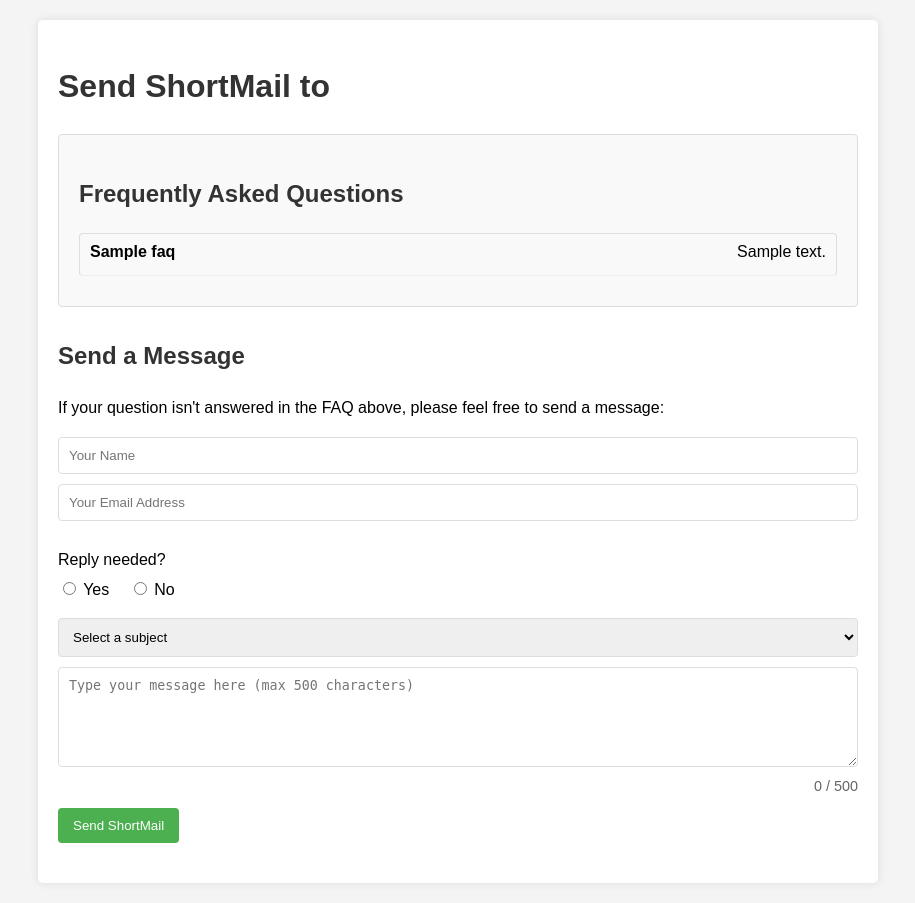
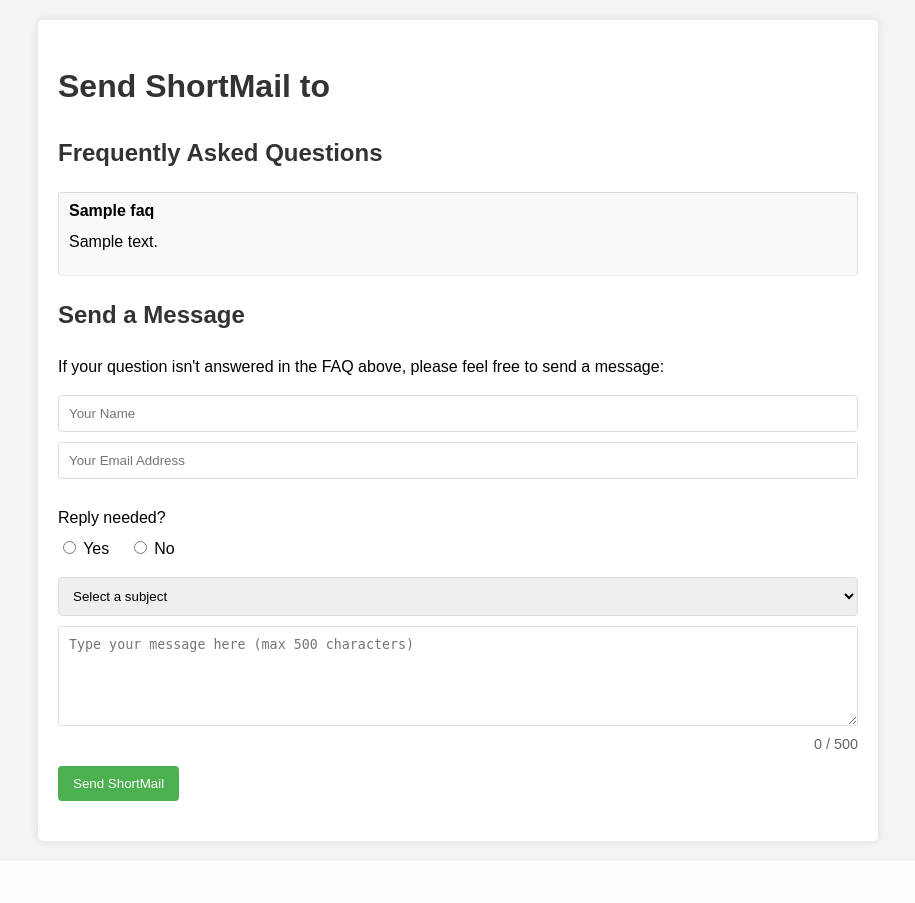
Before and after one commit to nll-ai/shortmail, a FastAPI app: template app/templates/send_shortmail.html in a window 1280 px wide. Shown: the whole page, without its empty margins (182-1097 px from the left). After the commit the page ends 847 px from the top, so only its background shows below. Run offline with FastAPI, Linux system fonts and the light colour scheme; the template is opened without the code that fills it: most values are stand-ins (such as "Sample title", 1, 10 or a date in 2020).

Commit message:
style(FAQ section)🎨: Update styling and structure of FAQ sections
- Increased margin and padding for .faq-item to enhance spacing.
- Added color styles to .faq-question and .faq-answer for better readability.
- Changed HTML structure in send_shortmail.html to simplify FAQ rendering.

```diff
--- a/app/static/styles.css
+++ b/app/static/styles.css
@@ -118,16 +118,18 @@ li {
     background-color: #f9f9f9;
 }
 .faq-item {
-    margin-bottom: 10px;
+    margin-bottom: 20px;
     border-bottom: 1px solid #eee;
-    padding-bottom: 10px;
+    padding-bottom: 20px;
 }
 .faq-question {
     font-weight: bold;
-    cursor: pointer;
-    display: flex;
-    justify-content: space-between;
-    align-items: center;
+    margin-bottom: 10px;
+    color: #333;
+}
+.faq-answer {
+    margin-left: 20px;
+    color: #666;
 }
 .success {
     color: #4CAF50;
--- a/app/templates/send_shortmail.html
+++ b/app/templates/send_shortmail.html
@@ -10,18 +10,18 @@
     <div class="container">
         <h1>Send ShortMail to {{ user.email }}</h1>
 
-        <div class="faq-section">
+        <div class="faqs">
             <h2>Frequently Asked Questions</h2>
-            {% if faqs %}
-                {% for faq in faqs %}
-                    <div class="faq-item">
-                        <div class="faq-question">{{ faq.question }}</div>
-                        <div class="faq-answer">{{ faq.answer }}</div>
+            {% for faq in faqs %}
+                <div class="faq-item">
+                    <div class="faq-content">
+                        <h4>{{ faq.question }}</h4>
+                        <p>{{ faq.answer }}</p>
                     </div>
-                {% endfor %}
+                </div>
             {% else %}
                 <p>No FAQs available.</p>
-            {% endif %}
+            {% endfor %}
         </div>
 
         <h2>Send a Message</h2>
@@ -30,7 +30,6 @@
             <input type="text" name="sender_name" id="sender-name" required placeholder="Your Name">
             <input type="email" name="sender_email" id="sender-email" required placeholder="Your Email Address">
 
-            <!-- Add radio buttons for reply option -->
             <div class="reply-option">
                 <p>Reply needed?</p>
                 <label>
```
